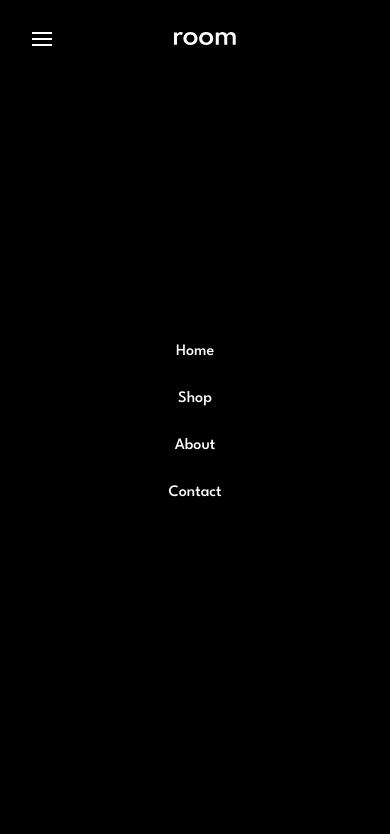
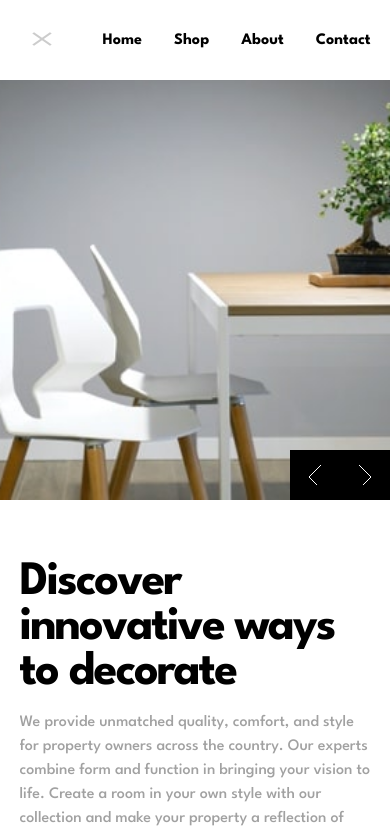
Before and after one commit to Aguirreignacio12/room-homepage, a plain HTML site: page index.html in a window 390 px wide. Both pictures are taken after a click on the picture 42 px from the left and 39 px from the top of the page. Shown: the top 834 px of the page. Drawn offline with Linux system fonts and the light colour scheme.

Commit message:
Mobile navigation

```diff
--- a/css/style.css
+++ b/css/style.css
@@ -4,7 +4,6 @@
   --white: hsl(0, 0%, 100%);
   --very-dark-gray: hsl(0, 0%, 27%);
   --hover-color: rgb(213, 240, 186);
-  --text-shadow: 0px 0px 1px #000;
 }
 
 * {
@@ -66,7 +65,6 @@ a {
   width: 62px;
   height: 14px;
   margin: 0 auto;
-  z-index: 1;
 }
 
 /* Estilos para el menú hamburguesa */
@@ -74,14 +72,13 @@ a {
   position: absolute;
   top: 0;
   left: -100%;
-  /* Inicialmente oculto fuera del viewport */
   width: 100%;
-  height: 100vh;
+  height: 80px;
   display: flex;
-  flex-direction: column;
-  justify-content: center;
+  flex-direction: row;
+  justify-content: flex-end;
   gap: 2em;
-  background-color: var(--black);
+  background-color: var(--white);
   transition: left 0.3s ease-in-out;
   align-items: center;
 }
@@ -90,10 +87,14 @@ a {
   list-style: none;
 }
 
+.main__list:last-child {
+  margin-right: 5%;
+}
+
 .main__link {
-  color: var(--white);
+  color: var(--black);
   transition: color .3s;
-  text-shadow: var(--text-shadow);
+  font-weight: 700;
 }
 
 .main__hamburger {
@@ -171,7 +172,6 @@ a {
   letter-spacing: 4px;
   font-weight: 700;
   transition: color .3s;
-  text-shadow: var(--text-shadow);
 }
 
 .main__cta:hover {
@@ -272,7 +272,7 @@ a {
     height: auto;
     background-color: transparent;
     flex-direction: row;
-    justify-content:flex-start;
+    justify-content: flex-start;
   }
 
   .main__link:hover {
@@ -287,6 +287,5 @@ a {
   .main__link {
     color: var(--white);
     transition: color .3s;
-    text-shadow: var(--text-shadow);
   }
 }
--- a/menuHamburger.js
+++ b/menuHamburger.js
@@ -2,13 +2,14 @@ document.addEventListener("DOMContentLoaded", function () {
   const hamburgerIcon = document.querySelector(".main__hamburger");
   const menu = document.querySelector(".main__links");
   const body = document.body;
+  let imgClose = "images/icon-close.svg";
+  let imgOpen = "images/icon-hamburger.svg";
   let menuOpen = false; // Estado inicial del menú
-  let vh = window.innerWidth; // ancho del viewport
-
   // Función para abrir el menú
   function openMenu() {
     menu.style.left = "0";
     body.style.overflow = "hidden"; // Evita que el cuerpo se desplace cuando el menú está abierto
+    hamburgerIcon.src = imgClose;
     menuOpen = true; // Actualiza el estado del menú a abierto
   }
 
@@ -17,11 +18,11 @@ document.addEventListener("DOMContentLoaded", function () {
     menu.style.left = "-100%"; // Oculta el menú moviéndolo a la izquierda
     body.style.overflow = "auto"; // Restaura el desplazamiento del cuerpo
     menuOpen = false; // Actualiza el estado del menú a cerrado
+    hamburgerIcon.src = imgOpen;
   }
 
   // Evento para alternar el menú cuando se hace clic en el icono de hamburguesa
   hamburgerIcon.addEventListener("click", function () {
-
     if (menuOpen) {
       closeMenu(); // Si el menú está abierto, ciérralo
     } else {
@@ -29,18 +30,28 @@ document.addEventListener("DOMContentLoaded", function () {
     }
   });
 
-  // Evento para cerrar el menú cuando se hace clic en un enlace del menú
+  // Evento para cerrar el menú cuando se hace clic en un enlace del menú en versión móvil
   const menuLinks = document.querySelectorAll(".main__link");
   menuLinks.forEach(function (link) {
-    link.addEventListener("click", closeMenu);
-    if (vh > 768) {
-      link.removeEventListener("click", closeMenu)
-    }
+    link.addEventListener("click", function () {
+      if (window.innerWidth <= 768) {
+        closeMenu(); // Cierra el menú solo en vista móvil
+      }
+    });
   });
 
-  window.addEventListener("resize", function () {
-    if (vh > 768) {
-      openMenu();
+  // Función para verificar el ancho de la ventana y controlar el menú
+  function checkWindowSize() {
+    if (window.innerWidth > 768) {
+      openMenu(); // Abre el menú si el ancho de la ventana es mayor a 768px
+    } else if (menuOpen) {
+      closeMenu(); // Cierra el menú si estaba abierto en vista de escritorio
     }
-  });
+  }
+
+  // Llama a la función checkWindowSize para configurar el estado inicial
+  checkWindowSize();
+
+  // Vuelve a verificar el tamaño de la ventana cuando se redimensiona
+  window.addEventListener("resize", checkWindowSize);
 });
```
